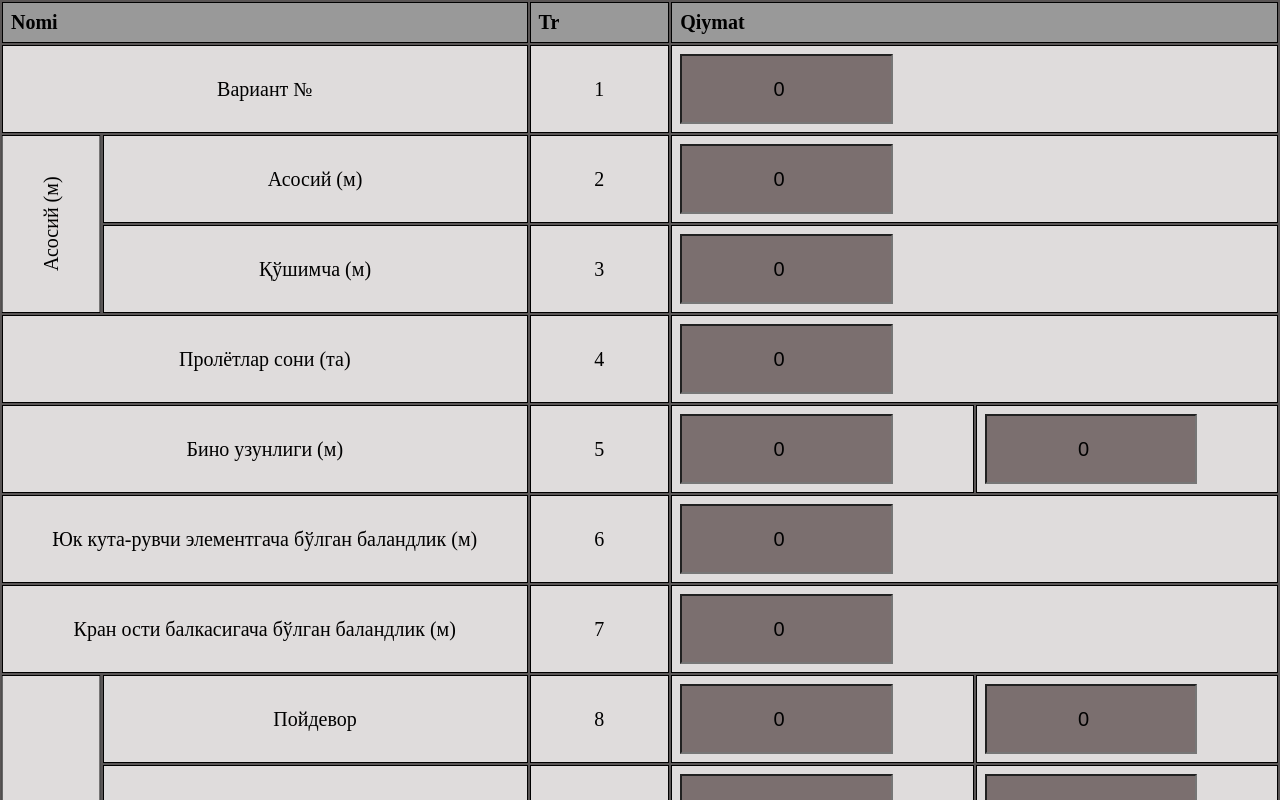
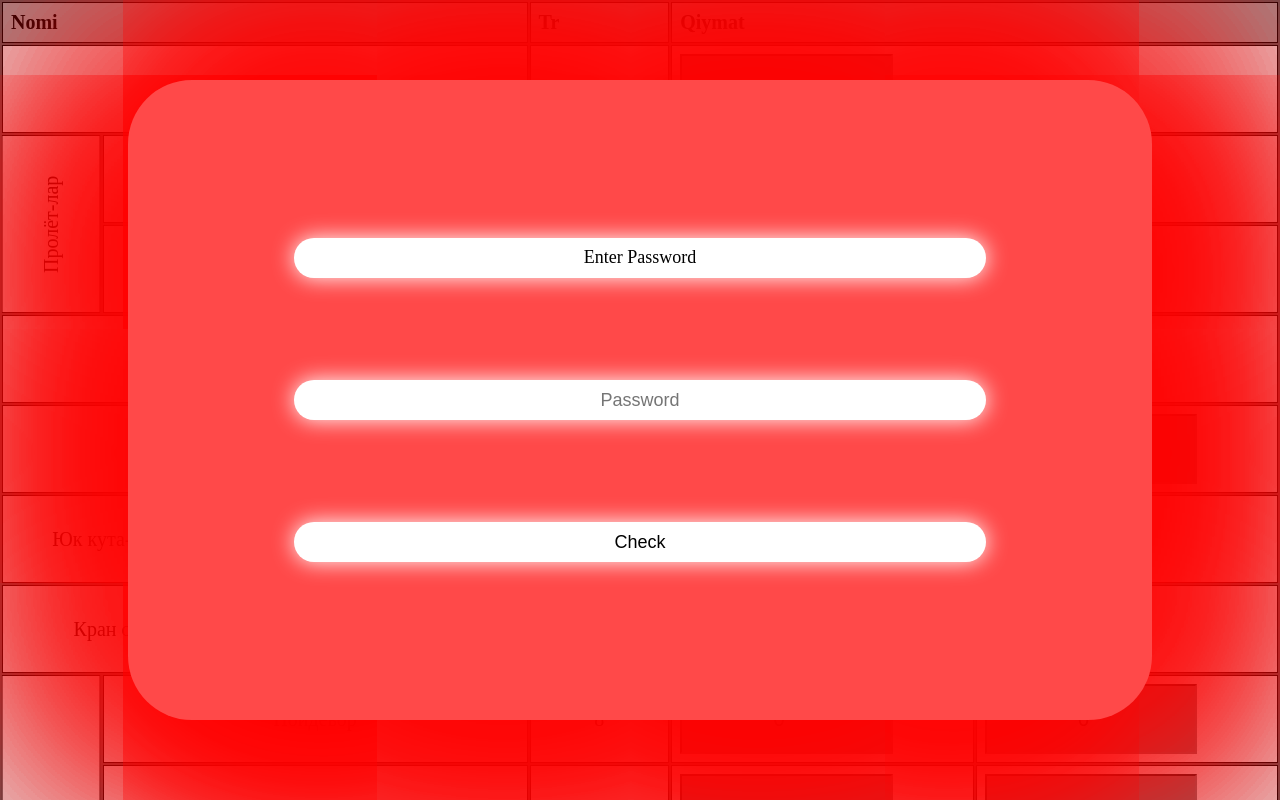
Before and after one commit to ThePerson711/QTEL_kurs_ishi, a plain HTML site: page index.html in a window 1280 px wide. Drawn offline with Linux system fonts and the light colour scheme.

Commit message:
Add files via upload

```diff
--- a/index.html
+++ b/index.html
@@ -153,10 +153,52 @@
         border-radius: calc(1vw*2);
         margin: calc(1vh*10) calc(1vw*10);
     }
+    .security {
+        position: fixed;
+        display: flex;
+        flex-direction: column;
+        justify-content: center;
+        align-items: center;
+        width: calc(1vw*80);
+        height: calc(1vh*80);
+        background-color: rgb(255, 73, 73);
+        z-index: 7;
+        border-radius: calc(1vw*5);
+        box-shadow: 0 0 calc(1vw*40) red,
+            0 0 calc(1vw*38) red,
+            0 0 calc(1vw*36) red,
+            0 0 calc(1vw*34) red,
+            0 0 calc(1vw*32) red,
+            0 0 calc(1vw*30) red,
+            0 0 calc(1vw*28) red,
+            0 0 calc(1vw*26) red,
+            0 0 calc(1vw*24) red;
+    }
+        .sec_e {
+            display: flex;
+            justify-content: center;
+            align-items: center;
+            width: calc(1vw*54);
+            height: calc(1vh*5);
+            text-align: center;
+            font-size: 18px;
+            padding: 0;
+            border-radius: calc(1vw*2);
+            border: none;
+            background-color: white;
+            box-shadow: 0 0 22px white;
+            margin: calc(1vw*4);
+        }
+
     </style>
 </head>
 <body>
     <div class="body">
+        <div class="security" id="security">
+            <p class="sec_e">Enter Password</p>
+            <input placeholder="Password" id="security_password" class="sec_e" type="text">
+            <button class="sec_e" onclick="CheckSecurity();">Check</button>
+        </div>
         <div id="answers" class="main">
         </div>
         <div id="enters" class="main">
@@ -175,7 +217,7 @@
                     <td colspan="2"><input type="number" class="inp_ent_" id="inp_1_1" value="0"></td>
                 </tr>
                 <tr>
-                    <td rowspan="2" class="vertikal-text">Асосий (м)</td>
+                    <td rowspan="2" class="vertikal-text">Пролёт-лар</td>
                     <td>Асосий (м)</td>
                     <td>2</td>
                     <td colspan="2"><input type="number" class="inp_ent_" id="inp_2_1" value="0"></td>
@@ -287,6 +329,7 @@
     <script>
         const answers = document.getElementById("answers");
         const enters = document.getElementById("enters");
+        const security = document.getElementById("security");
         //
         let input = {
             pralyot: 18,
@@ -521,6 +564,18 @@
         //
         //
         //Calculate()
+        //
+        CheckSecurity();
+
+        function CheckSecurity() {
+            if (document.getElementById("security_password").value === "tls123" ||
+                ( JSON.parse(localStorage.getItem("security_qtel")) === true) ) {
+                security.style = `z-index: -2;`;
+                localStorage.setItem("security_qtel", JSON.stringify(true))
+            } else {
+                alert("Wrong password")
+            }
+        }
         //
         function Calculate() {
             enters.innerHTML = "";
```
